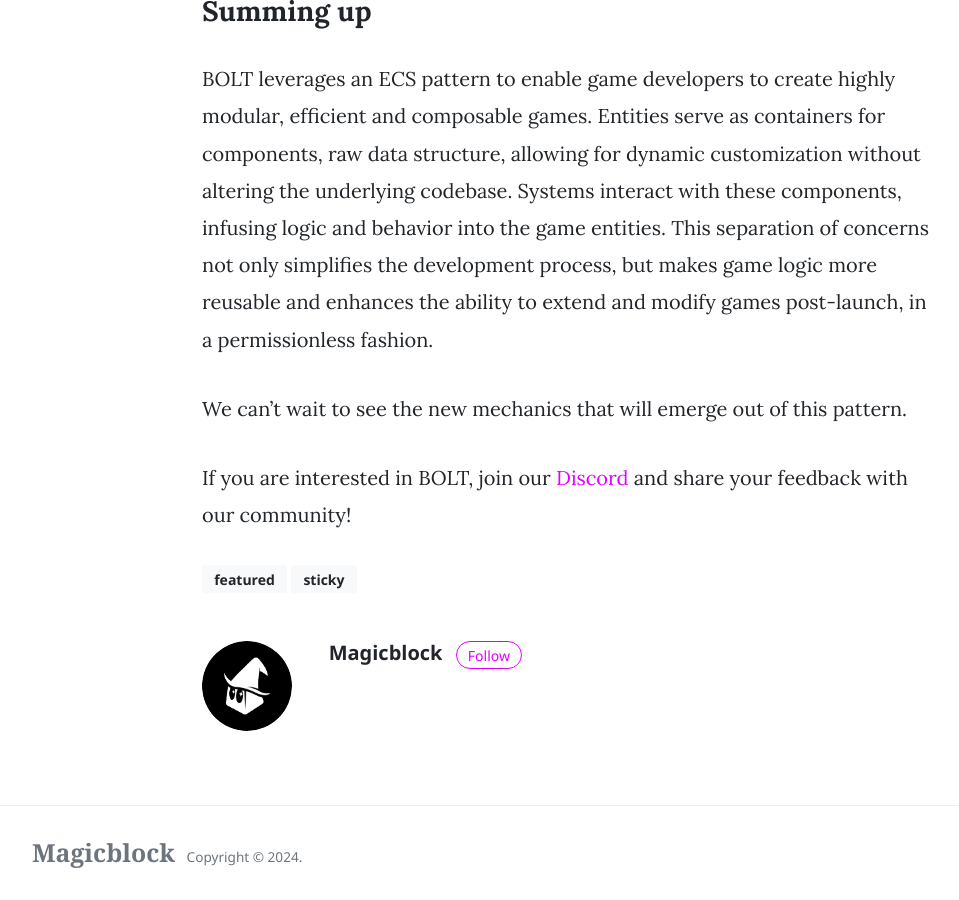
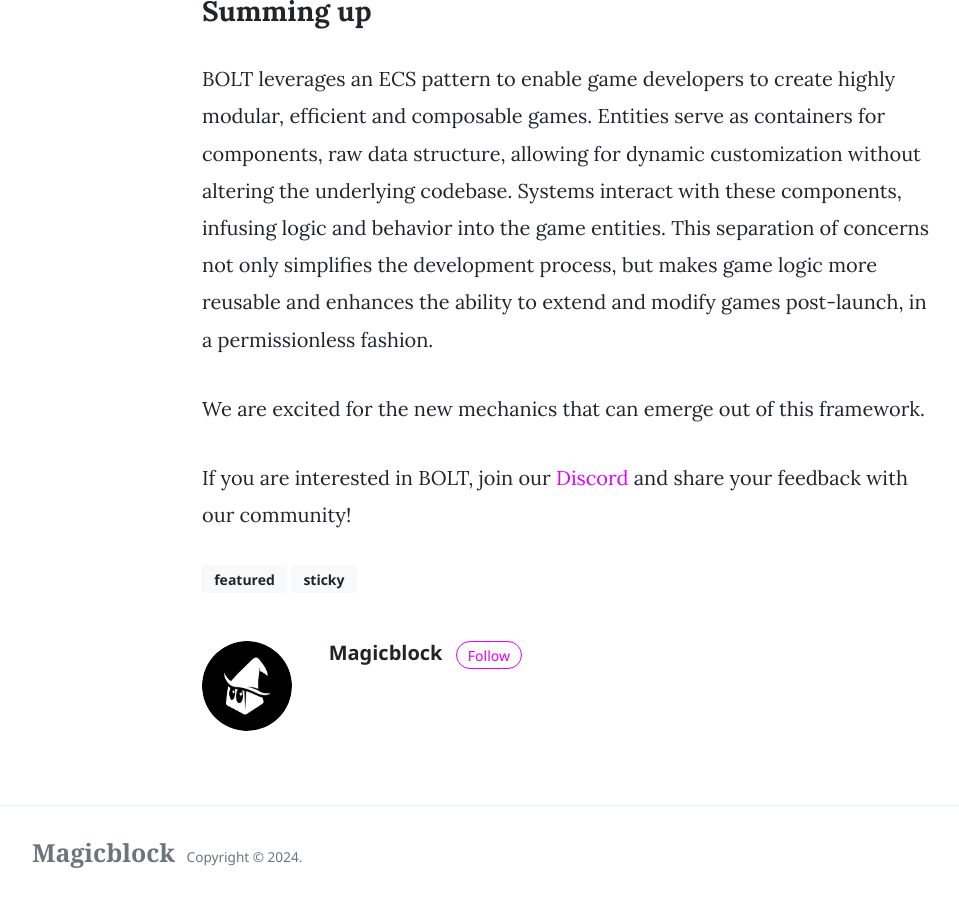
Before and after one commit to magicblock-labs/blog, a Jekyll site: the page built from _posts/2024-03-01-bolt-v0.1.md, in a window 1280 px wide and 900 px high, scrolled down 7477 px. Shown: the whole window, without its empty margins (73-1032 px from the left). Built offline with Jekyll 4.4.1, drawn with Linux system fonts in a browser that asks for light colours; nearby versions of some CDN libraries.

Commit message:
Update 2024-03-01-bolt-v0.1.md

```diff
--- a/_posts/2024-03-01-bolt-v0.1.md
+++ b/_posts/2024-03-01-bolt-v0.1.md
@@ -212,6 +212,6 @@
 
 BOLT leverages an ECS pattern to enable game developers to create highly modular, efficient and composable games. Entities serve as containers for components, raw data structure, allowing for dynamic customization without altering the underlying codebase. Systems interact with these components, infusing logic and behavior into the game entities. This separation of concerns not only simplifies the development process, but makes game logic more reusable and enhances the ability to extend and modify games post-launch, in a permissionless fashion.
 
-We can’t wait to see the new mechanics that will emerge out of this pattern.
+We are excited for the new mechanics that can emerge out of this framework.
 
 If you are interested in BOLT, join our [Discord](https://discord.com/invite/MBkdC3gxcv) and share your feedback with our community!
```
